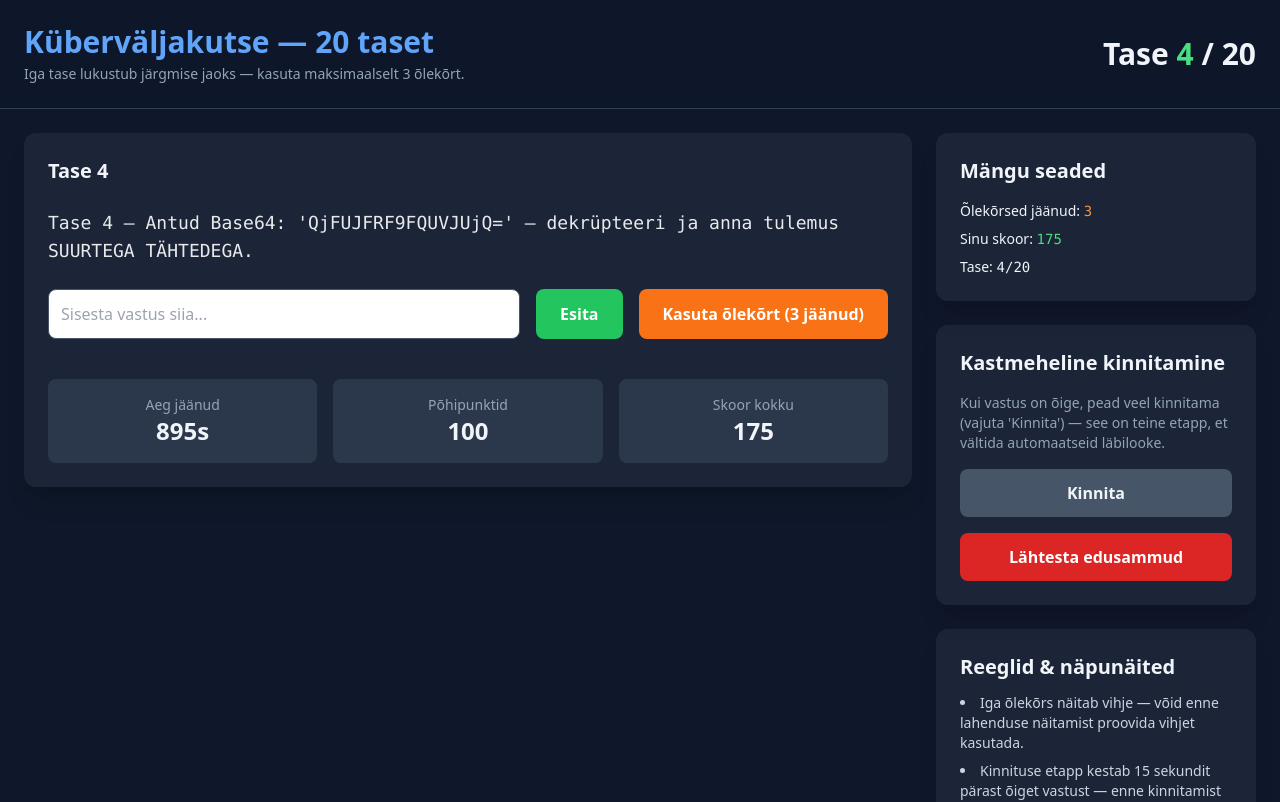
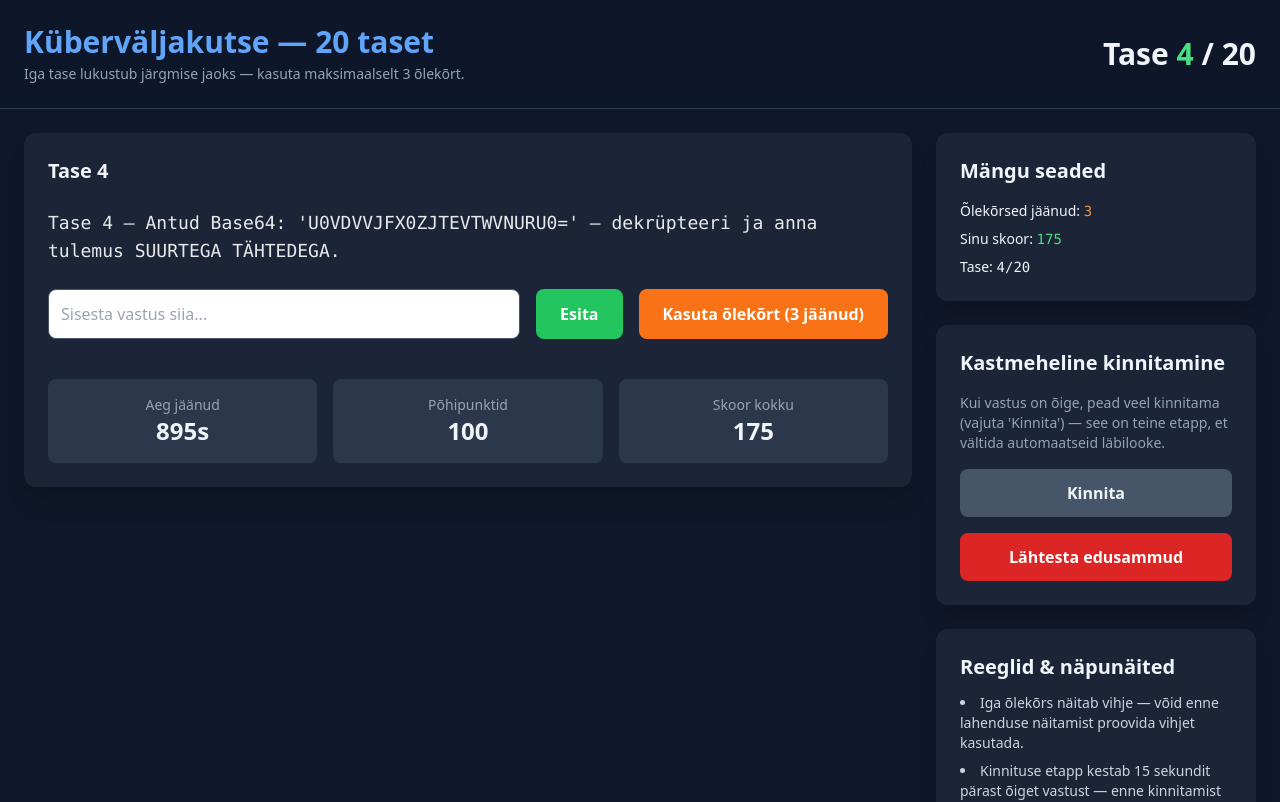
Before and after one commit to valdonolvak/cyber-challenge, a React (Vite) app: page / in a window 1280 px wide. Shown: the top 802 px of the page. Built offline with nearby package versions, Linux system fonts and the light colour scheme.

Commit message:
Update App.jsx

```diff
--- a/src/App.jsx
+++ b/src/App.jsx
@@ -38,8 +38,8 @@ export default function App() {
 	{
 	  id: 4, // Lisatud id: 4, kuna originaal kode ei olnud
 	  prompt:
-	    "Tase 4 — Antud Base64: 'QjFUJFRF9FQUVJUjQ=' — dekrüpteeri ja anna tulemus SUURTEGA TÄHTEDEGA.",
-	  answer: "Q1FUJFRF_FQUVJUjQ", // Algne Base64 oli 'U0VDVVJFX0ZJTEVTWVNURU0=', mis on 'SECURE_FILESYSTEM'. Uus pildi järgi oleks: B4T_QUIZ.
+	    "Tase 4 — Antud Base64: 'U0VDVVJFX0ZJTEVTWVNURU0=' — dekrüpteeri ja anna tulemus SUURTEGA TÄHTEDEGA.",
+	  answer: "SECURE_FILESYSTEM", // Algne Base64 oli 'U0VDVVJFX0ZJTEVTWVNURU0=', mis on 'SECURE_FILESYSTEM'. Uus pildi järgi oleks: B4T_QUIZ.
 	  hint: "Vaata, kas string koosneb ASCII-sümbolitest ja sisaldab '=' lõpus — see võib viidata kindlat tüüpi kodeeringule.",
 	  solution:
 	    "Kui tuvastada, et tegu on Base64 kodeeringuga, saab selle dekodeerida stringiks: B4T_QUIZ.",
```
